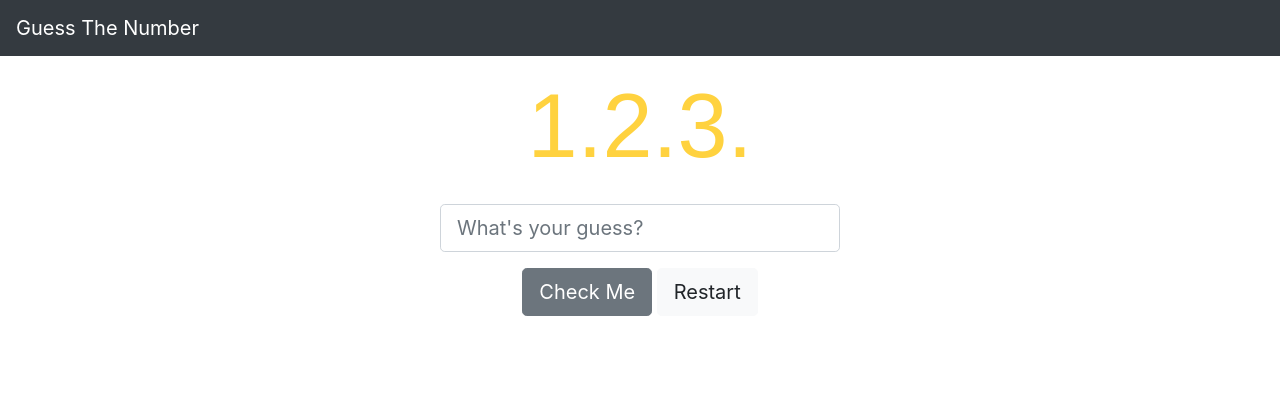
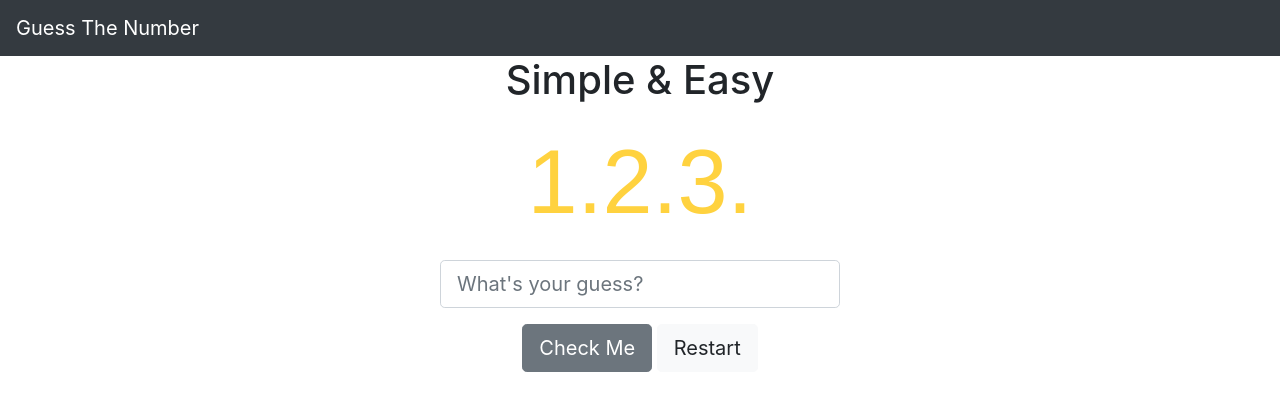
Before and after one commit to enjoyxoxo/Guess-The-Number-Game, a plain HTML site: page index.html in a window 1280 px wide. Drawn offline with nearby package versions, Linux system fonts and the light colour scheme.

Commit message:
updated text to free range

```diff
--- a/index.html
+++ b/index.html
@@ -18,6 +18,7 @@
       <a href="#" class="navbar-brand">Guess The Number</a>
     </nav>
     <main>
+      <h1>Simple & Easy</h1>
       <h1 class="banner p-3">1.2.3.</h1>
       <div class="form-group">
         <input
```
